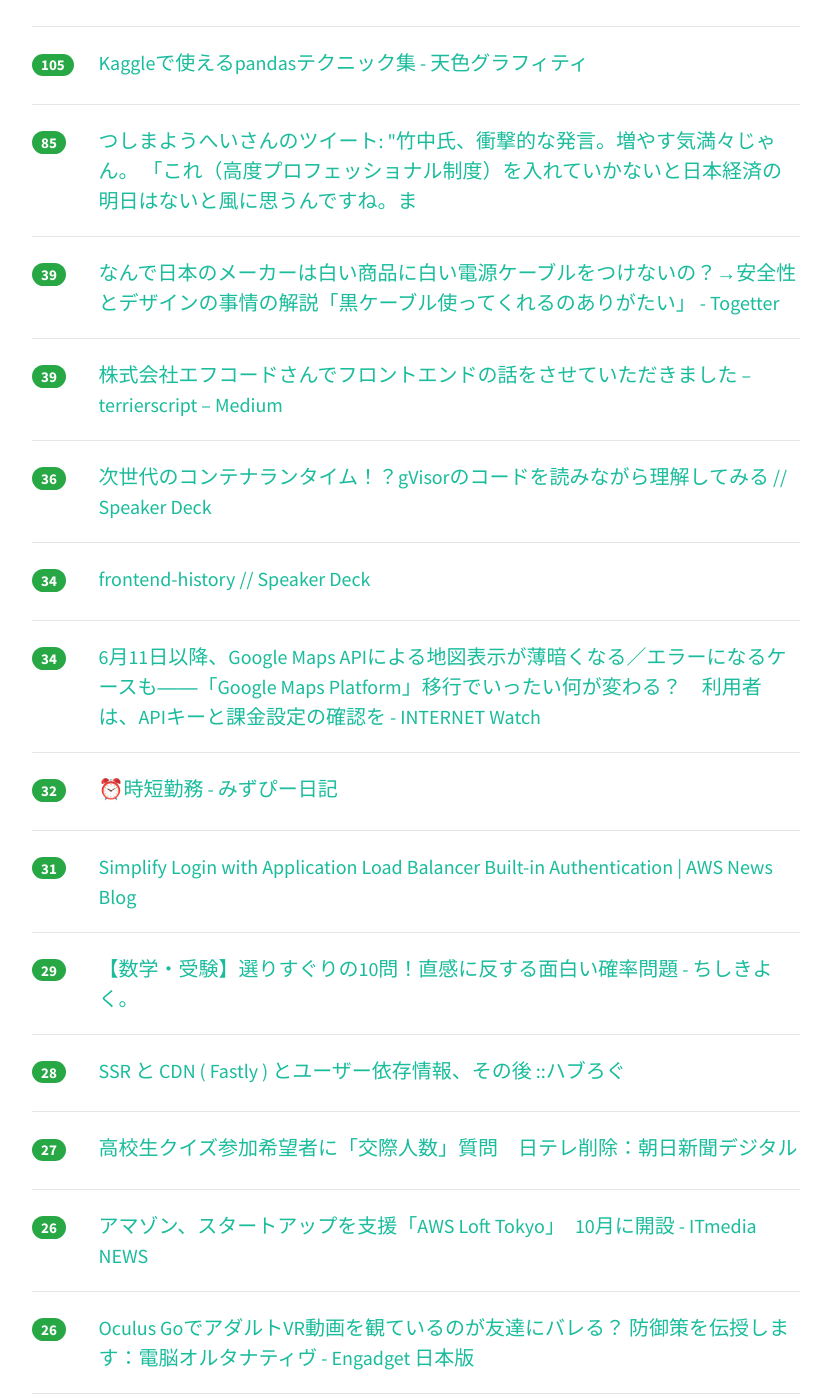
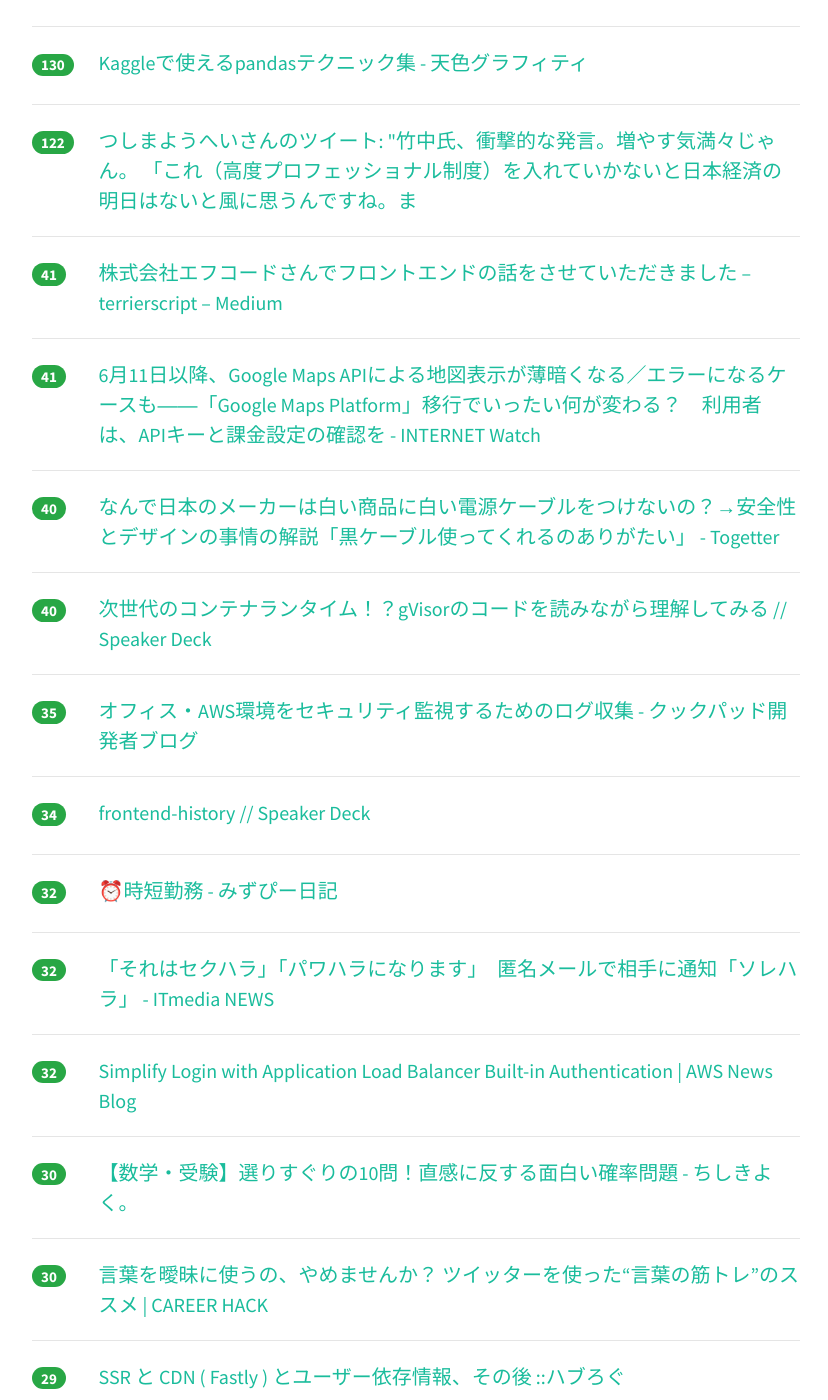
Before and after one commit to yatta47/hatena-matome-site, a Jekyll site: the page built from _posts/2018-05-31-hatena.md, in a window 1280 px wide and 1400 px high, scrolled down 502 px. Shown: the whole window, without its empty margins (224-1052 px from the left). Built offline with Jekyll 4.4.1, drawn with Linux system fonts in a browser that asks for light colours; nearby versions of some CDN libraries; some of the changed text lies outside the part shown.

Commit message:
Updated 2018-05-31

```diff
--- a/_posts/2018-05-31-hatena.md
+++ b/_posts/2018-05-31-hatena.md
@@ -1,44 +1,54 @@
 ---
 layout: post
 title:  "2018-05-31 はてぶIT"
-date:   2018-05-31 12:01:09
+date:   2018-05-31 13:01:06
 tags: [it-hotentry]
 ---
-27 件のデータあり
+31 件のデータあり
 
 <hr><div class="row">
-<div class="col-1"><span class="badge badge-pill badge-success h2">671</span></div>
+<div class="col-1"><span class="badge badge-pill badge-success h2">854</span></div>
 <div class="col-11"><a href='https://amachang.hatenablog.com/entry/we_joined_smartnews' target='_blank'>6 年間の起業を終えて - IT戦記</a></div>
 </div>
 <hr>
 <div class="row">
-<div class="col-1"><span class="badge badge-pill badge-success h2">109</span></div>
+<div class="col-1"><span class="badge badge-pill badge-success h2">195</span></div>
 <div class="col-11"><a href='http://eiki.hatenablog.jp/entry/meteo_fall' target='_blank'>メテオフォール型開発 - 実践ゲーム製作メモ帳2</a></div>
 </div>
 <hr>
 <div class="row">
-<div class="col-1"><span class="badge badge-pill badge-success h2">105</span></div>
+<div class="col-1"><span class="badge badge-pill badge-success h2">130</span></div>
 <div class="col-11"><a href='https://amalog.hateblo.jp/entry/kaggle-pandas-tips' target='_blank'>Kaggleで使えるpandasテクニック集 - 天色グラフィティ</a></div>
 </div>
 <hr>
 <div class="row">
-<div class="col-1"><span class="badge badge-pill badge-success h2">85</span></div>
+<div class="col-1"><span class="badge badge-pill badge-success h2">122</span></div>
 <div class="col-11"><a href='http://twitter.com/yohei_tsushima/status/1001818238194511874' target='_blank'>つしまようへいさんのツイート: "竹中氏、衝撃的な発言。増やす気満々じゃん。 「これ（高度プロフェッショナル制度）を入れていかないと日本経済の明日はないと風に思うんですね。ま</a></div>
 </div>
 <hr>
 <div class="row">
-<div class="col-1"><span class="badge badge-pill badge-success h2">39</span></div>
+<div class="col-1"><span class="badge badge-pill badge-success h2">41</span></div>
+<div class="col-11"><a href='https://medium.com/@terrierscript/8a502220ce48' target='_blank'>株式会社エフコードさんでフロントエンドの話をさせていただきました – terrierscript – Medium</a></div>
+</div>
+<hr>
+<div class="row">
+<div class="col-1"><span class="badge badge-pill badge-success h2">41</span></div>
+<div class="col-11"><a href='https://internet.watch.impress.co.jp/docs/special/1124760.html' target='_blank'>6月11日以降、Google Maps APIによる地図表示が薄暗くなる／エラーになるケースも――「Google Maps Platform」移行でいったい何が変わる？　利用者は、APIキーと課金設定の確認を - INTERNET Watch</a></div>
+</div>
+<hr>
+<div class="row">
+<div class="col-1"><span class="badge badge-pill badge-success h2">40</span></div>
 <div class="col-11"><a href='https://togetter.com/li/1232296' target='_blank'>なんで日本のメーカーは白い商品に白い電源ケーブルをつけないの？→安全性とデザインの事情の解説「黒ケーブル使ってくれるのありがたい」 - Togetter</a></div>
 </div>
 <hr>
 <div class="row">
-<div class="col-1"><span class="badge badge-pill badge-success h2">39</span></div>
-<div class="col-11"><a href='https://medium.com/@terrierscript/8a502220ce48' target='_blank'>株式会社エフコードさんでフロントエンドの話をさせていただきました – terrierscript – Medium</a></div>
+<div class="col-1"><span class="badge badge-pill badge-success h2">40</span></div>
+<div class="col-11"><a href='https://speakerdeck.com/niconegoto/ci-shi-dai-falsekontenarantaimu-gvisorfalsekodowodu-minagarali-jie-sitemiru' target='_blank'>次世代のコンテナランタイム！？gVisorのコードを読みながら理解してみる // Speaker Deck</a></div>
 </div>
 <hr>
 <div class="row">
-<div class="col-1"><span class="badge badge-pill badge-success h2">36</span></div>
-<div class="col-11"><a href='https://speakerdeck.com/niconegoto/ci-shi-dai-falsekontenarantaimu-gvisorfalsekodowodu-minagarali-jie-sitemiru' target='_blank'>次世代のコンテナランタイム！？gVisorのコードを読みながら理解してみる // Speaker Deck</a></div>
+<div class="col-1"><span class="badge badge-pill badge-success h2">35</span></div>
+<div class="col-11"><a href='http://techlife.cookpad.com/entry/2018/05/31/080000' target='_blank'>オフィス・AWS環境をセキュリティ監視するためのログ収集 - クックパッド開発者ブログ</a></div>
 </div>
 <hr>
 <div class="row">
@@ -47,28 +57,38 @@ tags: [it-hotentry]
 </div>
 <hr>
 <div class="row">
-<div class="col-1"><span class="badge badge-pill badge-success h2">34</span></div>
-<div class="col-11"><a href='https://internet.watch.impress.co.jp/docs/special/1124760.html' target='_blank'>6月11日以降、Google Maps APIによる地図表示が薄暗くなる／エラーになるケースも――「Google Maps Platform」移行でいったい何が変わる？　利用者は、APIキーと課金設定の確認を - INTERNET Watch</a></div>
-</div>
-<hr>
-<div class="row">
 <div class="col-1"><span class="badge badge-pill badge-success h2">32</span></div>
 <div class="col-11"><a href='https://mzp.hatenablog.com/entry/2018/05/30/225643' target='_blank'>⏰時短勤務 - みずぴー日記</a></div>
 </div>
 <hr>
 <div class="row">
-<div class="col-1"><span class="badge badge-pill badge-success h2">31</span></div>
+<div class="col-1"><span class="badge badge-pill badge-success h2">32</span></div>
+<div class="col-11"><a href='http://www.itmedia.co.jp/news/articles/1805/30/news117.html' target='_blank'>「それはセクハラ」「パワハラになります」　匿名メールで相手に通知「ソレハラ」 - ITmedia NEWS</a></div>
+</div>
+<hr>
+<div class="row">
+<div class="col-1"><span class="badge badge-pill badge-success h2">32</span></div>
 <div class="col-11"><a href='https://aws.amazon.com/blogs/aws/built-in-authentication-in-alb/' target='_blank'>Simplify Login with Application Load Balancer Built-in Authentication | AWS News Blog</a></div>
 </div>
 <hr>
 <div class="row">
-<div class="col-1"><span class="badge badge-pill badge-success h2">29</span></div>
+<div class="col-1"><span class="badge badge-pill badge-success h2">30</span></div>
 <div class="col-11"><a href='http://www.chishikiyoku.com/entry/kakuritsu-mondai' target='_blank'>【数学・受験】選りすぐりの10問！直感に反する面白い確率問題 - ちしきよく。</a></div>
 </div>
 <hr>
 <div class="row">
-<div class="col-1"><span class="badge badge-pill badge-success h2">28</span></div>
+<div class="col-1"><span class="badge badge-pill badge-success h2">30</span></div>
+<div class="col-11"><a href='http://careerhack.en-japan.com/report/detail/969' target='_blank'>言葉を曖昧に使うの、やめませんか？ ツイッターを使った“言葉の筋トレ”のススメ | CAREER HACK</a></div>
+</div>
+<hr>
+<div class="row">
+<div class="col-1"><span class="badge badge-pill badge-success h2">29</span></div>
 <div class="col-11"><a href='https://havelog.ayumusato.com/develop/others/e757-ssr_fastly_afternote.html' target='_blank'>SSR と CDN ( Fastly ) とユーザー依存情報、その後 ::ハブろぐ</a></div>
+</div>
+<hr>
+<div class="row">
+<div class="col-1"><span class="badge badge-pill badge-success h2">27</span></div>
+<div class="col-11"><a href='http://www.itmedia.co.jp/news/articles/1805/30/news087.html' target='_blank'>アマゾン、スタートアップを支援「AWS Loft Tokyo」　10月に開設 - ITmedia NEWS</a></div>
 </div>
 <hr>
 <div class="row">
@@ -77,8 +97,8 @@ tags: [it-hotentry]
 </div>
 <hr>
 <div class="row">
-<div class="col-1"><span class="badge badge-pill badge-success h2">26</span></div>
-<div class="col-11"><a href='http://www.itmedia.co.jp/news/articles/1805/30/news087.html' target='_blank'>アマゾン、スタートアップを支援「AWS Loft Tokyo」　10月に開設 - ITmedia NEWS</a></div>
+<div class="col-1"><span class="badge badge-pill badge-success h2">27</span></div>
+<div class="col-11"><a href='https://mattn.kaoriya.net/software/lang/go/20180531104907.htm' target='_blank'>Big Sky :: Go 言語の非同期パターン</a></div>
 </div>
 <hr>
 <div class="row">
@@ -87,27 +107,12 @@ tags: [it-hotentry]
 </div>
 <hr>
 <div class="row">
-<div class="col-1"><span class="badge badge-pill badge-success h2">25</span></div>
-<div class="col-11"><a href='http://www.itmedia.co.jp/news/articles/1805/30/news117.html' target='_blank'>「それはセクハラ」「パワハラになります」　匿名メールで相手に通知「ソレハラ」 - ITmedia NEWS</a></div>
-</div>
-<hr>
-<div class="row">
 <div class="col-1"><span class="badge badge-pill badge-success h2">23</span></div>
 <div class="col-11"><a href='https://togetter.com/li/1232284' target='_blank'>"CSVファイルでウイルス感染する標的型攻撃を国内で確認"という記事に「よく考えるなぁ」「Excelで開くのが問題では」などの声 - Togetter</a></div>
 </div>
 <hr>
 <div class="row">
-<div class="col-1"><span class="badge badge-pill badge-success h2">21</span></div>
-<div class="col-11"><a href='http://careerhack.en-japan.com/report/detail/969' target='_blank'>言葉を曖昧に使うの、やめませんか？ ツイッターを使った“言葉の筋トレ”のススメ | CAREER HACK</a></div>
-</div>
-<hr>
-<div class="row">
-<div class="col-1"><span class="badge badge-pill badge-success h2">21</span></div>
-<div class="col-11"><a href='http://techlife.cookpad.com/entry/2018/05/31/080000' target='_blank'>オフィス・AWS環境をセキュリティ監視するためのログ収集 - クックパッド開発者ブログ</a></div>
-</div>
-<hr>
-<div class="row">
-<div class="col-1"><span class="badge badge-pill badge-success h2">19</span></div>
+<div class="col-1"><span class="badge badge-pill badge-success h2">20</span></div>
 <div class="col-11"><a href='http://skogaku.hatenablog.com/entry/2018/05/31/000250' target='_blank'>「就活やめないなら内定とかださないから」について考えてみた - 僕は就活を証明しようと思う。</a></div>
 </div>
 <hr>
@@ -127,17 +132,32 @@ tags: [it-hotentry]
 </div>
 <hr>
 <div class="row">
+<div class="col-1"><span class="badge badge-pill badge-success h2">17</span></div>
+<div class="col-11"><a href='http://deeplearning.hateblo.jp/entry/2018/04/05/162438' target='_blank'>GoodfellowさんのGANのオススメ論文10選まとめ (2018/02) - ディープラーニング東京</a></div>
+</div>
+<hr>
+<div class="row">
 <div class="col-1"><span class="badge badge-pill badge-success h2">16</span></div>
 <div class="col-11"><a href='https://toyokeizai.net/articles/-/222841' target='_blank'>日本人はダークウェブの危難をわかってない | インターネット | 東洋経済オンライン | 経済ニュースの新基準</a></div>
 </div>
 <hr>
 <div class="row">
-<div class="col-1"><span class="badge badge-pill badge-success h2">15</span></div>
-<div class="col-11"><a href='http://deeplearning.hateblo.jp/entry/2018/04/05/162438' target='_blank'>GoodfellowさんのGANのオススメ論文10選まとめ (2018/02) - ディープラーニング東京</a></div>
+<div class="col-1"><span class="badge badge-pill badge-success h2">16</span></div>
+<div class="col-11"><a href='https://qiita.com/yhara/items/07eeb2c165e35964db76' target='_blank'>Rubyで書けるシンプルなクライアントサイドWebフレームワークを作った</a></div>
 </div>
 <hr>
 <div class="row">
-<div class="col-1"><span class="badge badge-pill badge-success h2">13</span></div>
+<div class="col-1"><span class="badge badge-pill badge-success h2">16</span></div>
+<div class="col-11"><a href='http://tech.smarthr.jp/entry/2018/05/31/100000' target='_blank'>ぼくと (雇用) 契約して、RubyKaigi 2018にかかった費用を経費精算してよ！ - SmartHR Tech Blog</a></div>
+</div>
+<hr>
+<div class="row">
+<div class="col-1"><span class="badge badge-pill badge-success h2">14</span></div>
 <div class="col-11"><a href='https://bloggingfrom.tv/wp/2018/05/31/15650' target='_blank'>【大訂正】パスワード使い回しをせずリンクもクリックしていなければmixiスパムは大丈夫のようです - カイ士伝</a></div>
 </div>
 <hr>
+<div class="row">
+<div class="col-1"><span class="badge badge-pill badge-success h2">14</span></div>
+<div class="col-11"><a href='http://quipper.hatenablog.com/entry/2018/05/31/080000' target='_blank'>プロダクトの「負債」を「機能」と呼び直す 〜A/Bテストを用いた"価値"の定量化〜 - Quipper Product Team Blog</a></div>
+</div>
+<hr>
```
